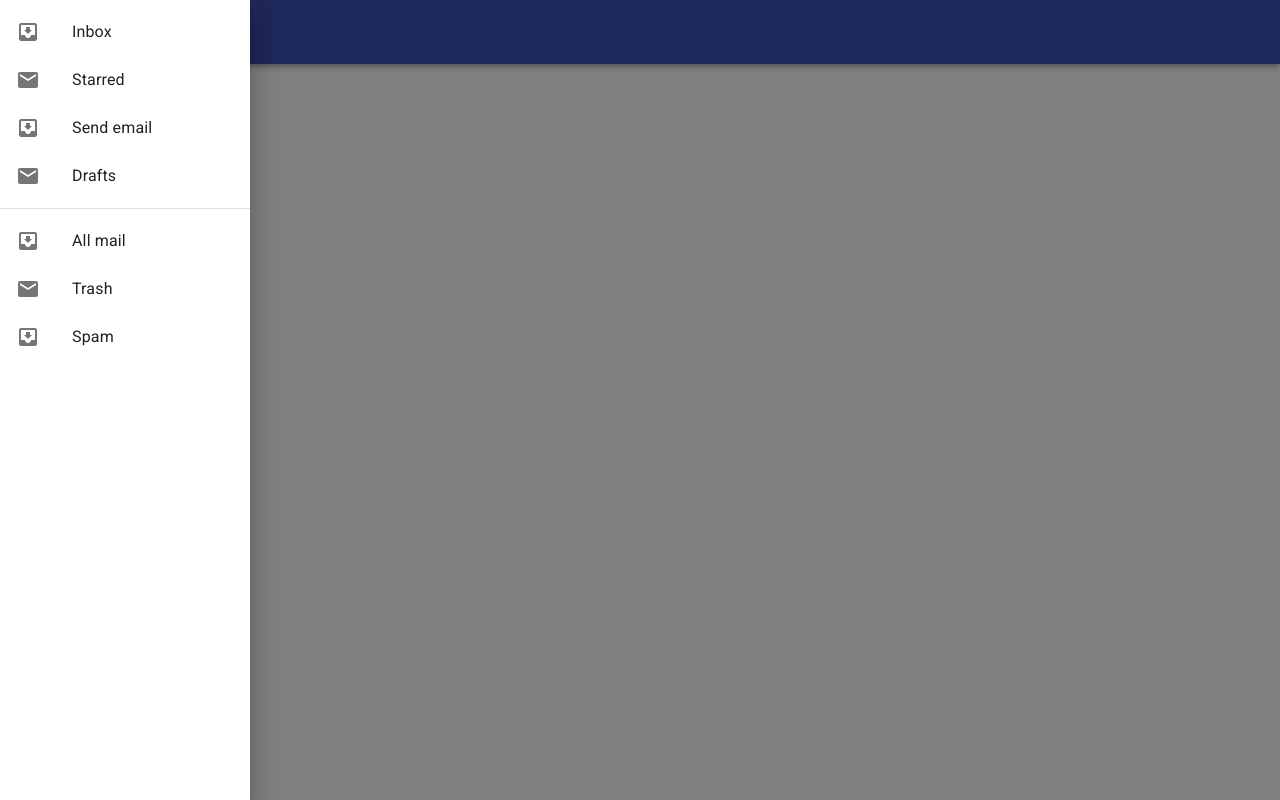
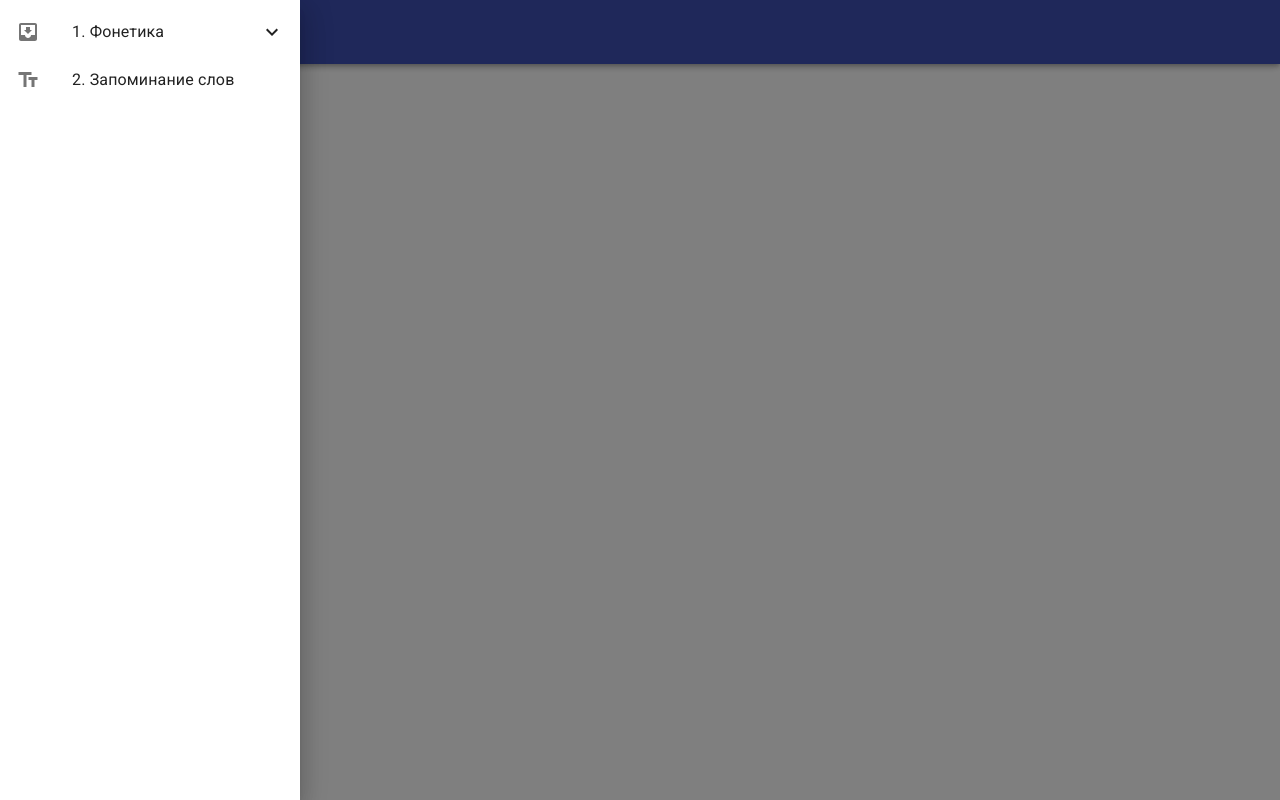
Before and after one commit to AndreyPatseiko/english, a React (Create React App) app: page / in a window 1280 px wide. Both pictures are taken after a click on the button "Open drawer". Built offline with nearby package versions, Linux system fonts and the light colour scheme.

Commit message:
1) simple update routings 2) add collapse list into drawer 3) tabs in one screen

```diff
--- a/package.json
+++ b/package.json
@@ -9,7 +9,8 @@
     "react": "^16.8.6",
     "react-dom": "^16.8.6",
     "react-router-dom": "^5.0.1",
-    "react-scripts": "3.0.1"
+    "react-scripts": "3.0.1",
+    "react-swipeable-views": "^0.13.3"
   },
   "scripts": {
     "start": "react-scripts start",
--- a/src/App.js
+++ b/src/App.js
@@ -5,13 +5,9 @@ import Main from "../src/main/Main";
 function App() {
   return (
     <Router>
-      <div>
-        <Header />
-
-        <Route exact path="/" component={Main} />
-        <Route path="/about" component={About} />
-        <Route path="/topics" component={Topics} />
-      </div>
+      <Route path="/" component={Main} />
+      <Route path="/about" component={About} />
+      <Route path="/topics" component={Topics} />
     </Router>
   );
 }
@@ -48,20 +44,4 @@ function Topics({ match }) {
   );
 }
 
-function Header() {
-  return (
-    <ul>
-      <li>
-        <Link to="/">Home</Link>
-      </li>
-      <li>
-        <Link to="/about">About</Link>
-      </li>
-      <li>
-        <Link to="/topics">Topics</Link>
-      </li>
-    </ul>
-  );
-}
-
 export default App;
--- a/src/main/Main.js
+++ b/src/main/Main.js
@@ -8,6 +8,7 @@ import ListItem from "@material-ui/core/ListItem";
 import ListItemIcon from "@material-ui/core/ListItemIcon";
 import ListItemText from "@material-ui/core/ListItemText";
 import InboxIcon from "@material-ui/icons/MoveToInbox";
+import TextFields from "@material-ui/icons/TextFields";
 import MailIcon from "@material-ui/icons/Mail";
 import AppBar from "@material-ui/core/AppBar";
 import Toolbar from "@material-ui/core/Toolbar";
@@ -15,23 +16,33 @@ import MenuIcon from "@material-ui/icons/Menu";
 import IconButton from "@material-ui/core/IconButton";
 import Typography from "@material-ui/core/Typography";
 
-const useStyles = makeStyles({
+import ExpandLess from "@material-ui/icons/ExpandLess";
+import ExpandMore from "@material-ui/icons/ExpandMore";
+import Collapse from "@material-ui/core/Collapse";
+import { BrowserRouter as Router, Route, Link } from "react-router-dom";
+
+import Phonetics from "./lessons/1_Phonetics/1_Phonetics";
+
+const useStyles = makeStyles(theme => ({
   list: {
-    width: 250
+    width: 300
   },
   fullList: {
     width: "auto"
+  },
+  nested: {
+    paddingLeft: theme.spacing(4)
+  },
+  toolbar: theme.mixins.toolbar,
+  content: {
+    flexGrow: 1
   }
-});
+}));
 
 export default function Main() {
   const classes = useStyles();
-  const [state, setState] = React.useState({
-    top: false,
-    left: false,
-    bottom: false,
-    right: false
-  });
+  let [state, setState] = React.useState(false);
+  let [open, setOpen] = React.useState(false);
 
   const toggleDrawer = (side, open) => event => {
     if (
@@ -44,39 +55,56 @@ export default function Main() {
     setState({ ...state, [side]: open });
   };
 
+  const handleClick = () => {
+    // console.log(this.state)
+    setOpen(!open);
+  };
+
   const sideList = side => (
     <div
       className={classes.list}
       role="presentation"
-      onClick={toggleDrawer(side, false)}
+      // onClick={toggleDrawer(side, false)}
       onKeyDown={toggleDrawer(side, false)}
     >
-      <List>
-        {["Inbox", "Starred", "Send email", "Drafts"].map((text, index) => (
-          <ListItem button key={text}>
+      <List component="nav" aria-labelledby="nested-list-subheader">
+        <ListItem button onClick={handleClick}>
           <ListItemIcon>
-              {index % 2 === 0 ? <InboxIcon /> : <MailIcon />}
+            <InboxIcon />
           </ListItemIcon>
-            <ListItemText primary={text} />
+          <ListItemText primary="1. Фонетика" />
+          {open ? <ExpandLess /> : <ExpandMore />}
         </ListItem>
-        ))}
+
+        <Collapse in={open} timeout="auto" unmountOnExit>
+          <List component="div" disablePadding>
+            <Link to="/phonetics/consonant">
+              <ListItem button className={classes.nested}>
+                <ListItemText primary="Согластные" />
+              </ListItem>
+            </Link>
+
+            <Link to="/phonetics/Vowel">
+              <ListItem button className={classes.nested}>
+                <ListItemText primary="Гласные" />
+              </ListItem>
+            </Link>
           </List>
-      <Divider />
-      <List>
-        {["All mail", "Trash", "Spam"].map((text, index) => (
-          <ListItem button key={text}>
+        </Collapse>
+
+        <ListItem button>
           <ListItemIcon>
-              {index % 2 === 0 ? <InboxIcon /> : <MailIcon />}
+            <TextFields />
           </ListItemIcon>
-            <ListItemText primary={text} />
+          <ListItemText primary="2. Запоминание слов" />
         </ListItem>
-        ))}
       </List>
     </div>
   );
 
   return (
     <div>
+      {/* ──── App bar ─────────────────────────────────────────────────────────────────────────── */}
       <AppBar position="fixed" className={classes.appBar}>
         <Toolbar>
           <IconButton
@@ -94,9 +122,16 @@ export default function Main() {
         </Toolbar>
       </AppBar>
 
+      {/* ──── Drawer ──────────────────────────────────────────────────────────────────────────── */}
       <Drawer open={state.left} onClose={toggleDrawer("left", false)}>
         {sideList("left")}
       </Drawer>
+
+      {/* ──── Content ─────────────────────────────────────────────────────────────────────────── */}
+      <main className={classes.content}>
+        <div className={classes.toolbar} />
+        <Route path="/phonetics/consonant" component={Phonetics} />
+      </main>
     </div>
   );
 }
--- /dev/null
+++ b/src/main/lessons/1_Phonetics/1_Phonetics.js
@@ -0,0 +1,74 @@
+import React from "react";
+import PropTypes from "prop-types";
+import SwipeableViews from "react-swipeable-views";
+import { makeStyles, useTheme } from "@material-ui/core/styles";
+import AppBar from "@material-ui/core/AppBar";
+import Tabs from "@material-ui/core/Tabs";
+import Tab from "@material-ui/core/Tab";
+import Typography from "@material-ui/core/Typography";
+
+// Tabs
+import ConsonantTextTab from "./Consonant/ConsonantTextTab";
+import ConsonantVideoTab from "./Consonant/ConsonantVideoTab";
+
+function TabContainer({ children, dir }) {
+  return (
+    <Typography component="div" dir={dir} style={{ padding: 8 * 3 }}>
+      {children}
+    </Typography>
+  );
+}
+
+TabContainer.propTypes = {
+  children: PropTypes.node.isRequired,
+  dir: PropTypes.string.isRequired
+};
+
+const useStyles = makeStyles(theme => ({
+  root: {
+    backgroundColor: theme.palette.background.paper
+  }
+}));
+
+export default function FullWidthTabs() {
+  const classes = useStyles();
+  const theme = useTheme();
+  const [value, setValue] = React.useState(0);
+
+  function handleChange(event, newValue) {
+    setValue(newValue);
+  }
+
+  function handleChangeIndex(index) {
+    setValue(index);
+  }
+
+  return (
+    <div className={classes.root}>
+      <AppBar position="static" color="default">
+        <Tabs
+          value={value}
+          onChange={handleChange}
+          indicatorColor="primary"
+          textColor="primary"
+          variant="fullWidth"
+        >
+          <Tab label="Text" />
+          <Tab label="Videos" />
+        </Tabs>
+      </AppBar>
+      <SwipeableViews
+        axis={theme.direction === "rtl" ? "x-reverse" : "x"}
+        index={value}
+        onChangeIndex={handleChangeIndex}
+      >
+        <TabContainer dir={theme.direction}>
+          <ConsonantTextTab />
+        </TabContainer>
+        <TabContainer dir={theme.direction}>
+          <ConsonantVideoTab />
+        </TabContainer>
+      </SwipeableViews>
+    </div>
+  );
+}
--- /dev/null
+++ b/src/main/lessons/1_Phonetics/Consonant/ConsonantTextTab.js
@@ -0,0 +1,7 @@
+import React from "react";
+
+export default () => (
+  <div>
+    <h1>Text tab</h1>
+  </div>
+);
--- /dev/null
+++ b/src/main/lessons/1_Phonetics/Consonant/ConsonantVideoTab.js
@@ -0,0 +1,7 @@
+import React from "react";
+
+export default () => (
+  <div>
+    <h1>Video tab</h1>
+  </div>
+);
```
Also changed, not shown: public/index.html (+0 -10 lines), src/AppRouter.js (deleted, +0 -42 lines), 1 other file (tests, documents, lock files or other folders). Lines whose indentation alone changed are shown as unchanged.
